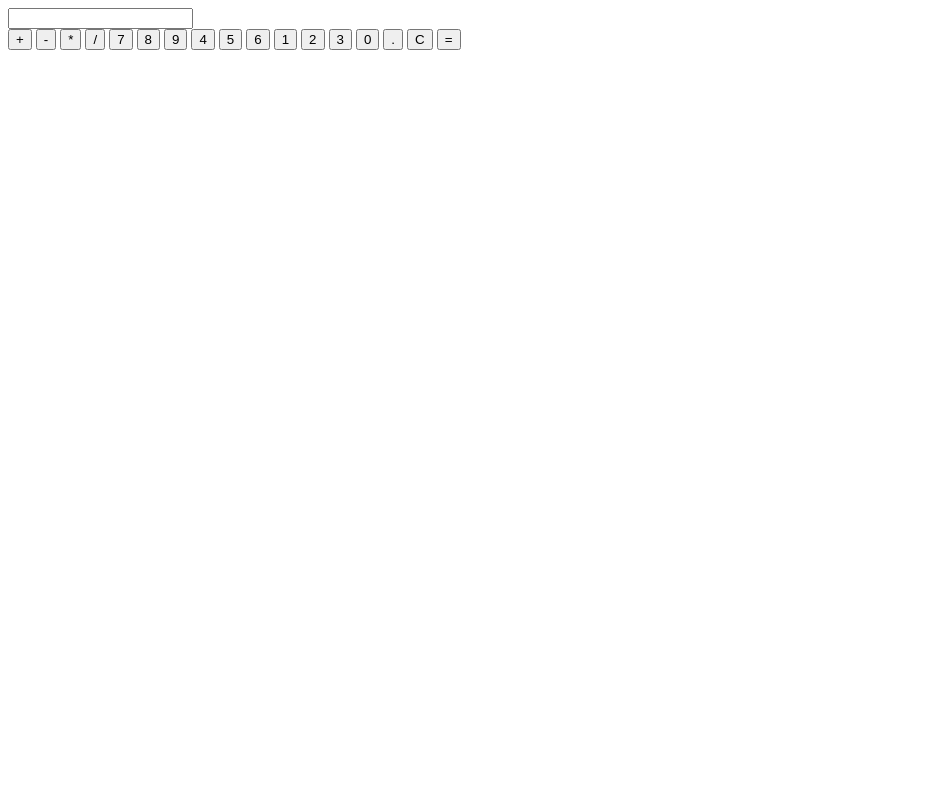
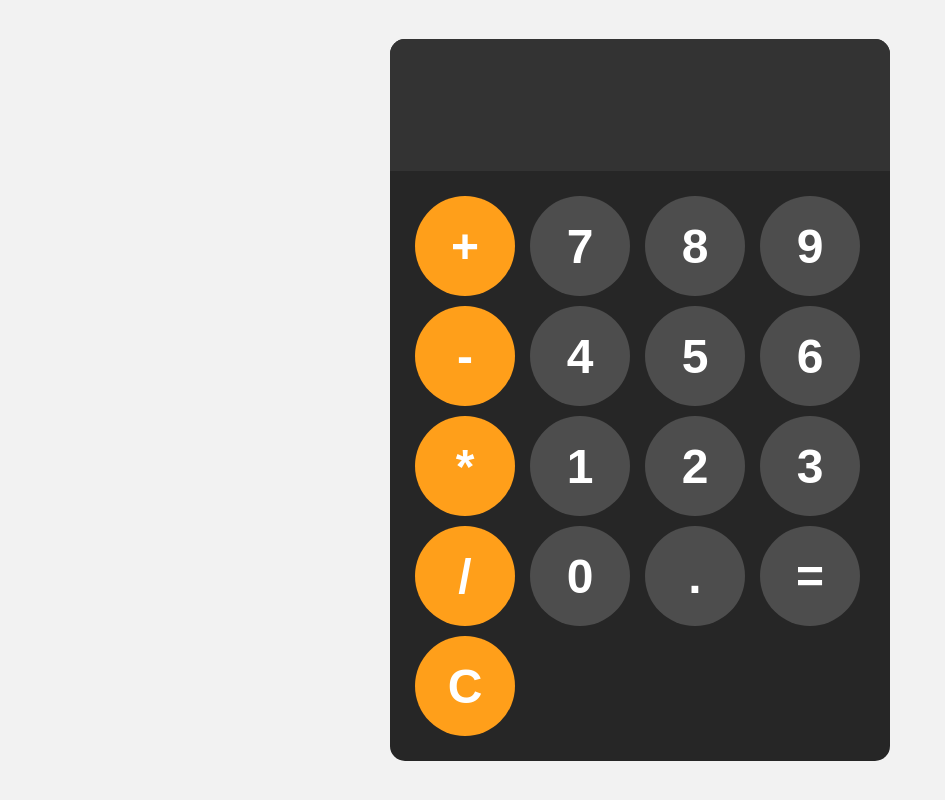
Before and after one commit to softdeveloper23/calculator-js, a plain HTML site: page index.html in a window 1280 px wide. Shown: the whole page, without its empty margins (0-945 px from the left). Drawn offline with Linux system fonts and the light colour scheme.

Commit message:
Added CSS and updated HTML

```diff
--- a/index.html
+++ b/index.html
@@ -12,23 +12,23 @@
     <div id="calculator">
         <input id="display" readonly>
         <div id="keys">
-            <button onclick="appendToDisplay('+')">+</button>
-            <button onclick="appendToDisplay('-')">-</button>
-            <button onclick="appendToDisplay('*')">*</button>
-            <button onclick="appendToDisplay('/')">/</button>
+            <button onclick="appendToDisplay('+')" class="operatorBtn">+</button>
             <button onclick="appendToDisplay('7')">7</button>
             <button onclick="appendToDisplay('8')">8</button>
             <button onclick="appendToDisplay('9')">9</button>
+            <button onclick="appendToDisplay('-')" class="operatorBtn">-</button>
             <button onclick="appendToDisplay('4')">4</button>
             <button onclick="appendToDisplay('5')">5</button>
             <button onclick="appendToDisplay('6')">6</button>
+            <button onclick="appendToDisplay('*')" class="operatorBtn">*</button>
             <button onclick="appendToDisplay('1')">1</button>
             <button onclick="appendToDisplay('2')">2</button>
             <button onclick="appendToDisplay('3')">3</button>
+            <button onclick="appendToDisplay('/')" class="operatorBtn">/</button>
             <button onclick="appendToDisplay('0')">0</button>
             <button onclick="appendToDisplay('.')">.</button>
-            <button onclick="clearDisplay()">C</button>
             <button onclick="calculate()">=</button>
+            <button onclick="clearDisplay()" class="operatorBtn">C</button>
         </div>
     </div>
     <script src="index.js"></script>
--- a/style.css
+++ b/style.css
@@ -0,0 +1,65 @@
+body {
+    margin: 0;
+    display: flex;
+    justify-content: center;
+    align-items: center;
+    height: 100vh;
+    background-color: hsl(0, 0%, 95%);
+}
+
+#calculator {
+    font-family: Arial, Helvetica, sans-serif;
+    background-color: hsl(0, 0%, 15%);
+    border-radius: 15px;
+    max-width: 500px;
+    overflow: hidden;
+}
+
+#display {
+    width: 100%;
+    padding: 20px;
+    font-size: 5rem;
+    text-align: left;
+    border: none;
+    background-color: hsl(0, 0%, 20%);
+    color: white;
+}
+
+#keys {
+    display: grid;
+    grid-template-columns: repeat(4, 1fr);
+    gap: 10px;
+    padding: 25px;
+}
+
+button {
+    width: 100px;
+    height: 100px;
+    border-radius: 50px;
+    border: none;
+    background-color: hsl(0, 0%, 30%);
+    color: white;
+    font-size: 3rem;
+    font-weight: bold;
+    cursor: pointer;
+}
+
+button:hover {
+    background-color: hsl(0, 0%, 40%);
+}
+
+button:active {
+    background-color: hsl(0, 0%, 50%);
+}
+
+.operatorBtn {
+    background-color: hsl(35, 100%, 55%);
+}
+
+.operatorBtn:hover {
+    background-color: hsl(35, 100%, 65%);
+}
+
+.operatorBtn:active {
+    background-color: hsl(35, 100%, 75%);
+}
```
